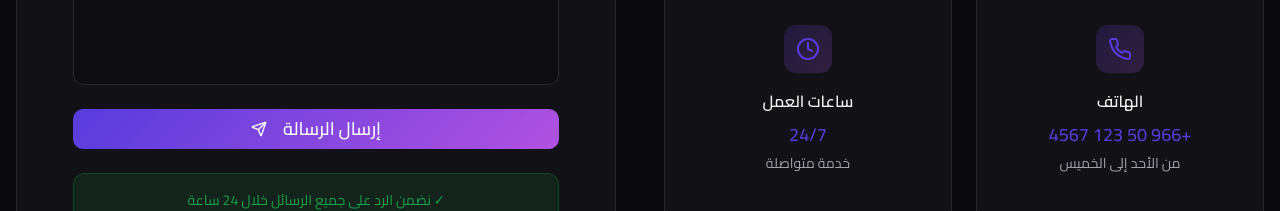
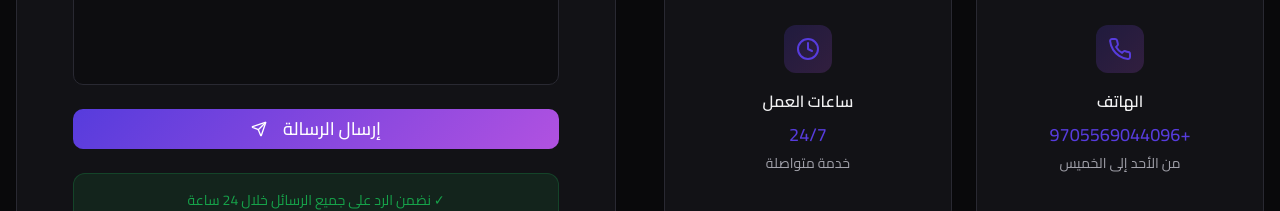
Before and after one commit to AmmarMushtaha/quizora-ai-tutor-hub, a React (Vite) app: page / in a window 1280 px wide. Shown: the part 4020-4231 px from the top of the page. Built offline with nearby package versions, Linux system fonts and the light colour scheme.

Commit message:
تحديث رقم الواتساب

```diff
--- a/src/components/ContactSection.tsx
+++ b/src/components/ContactSection.tsx
@@ -21,7 +21,7 @@ const ContactSection = () => {
     {
       icon: Phone,
       title: "الهاتف",
-      value: "+966 50 123 4567",
+      value: "+9705569044096",
       description: "من الأحد إلى الخميس"
     },
     {
```
